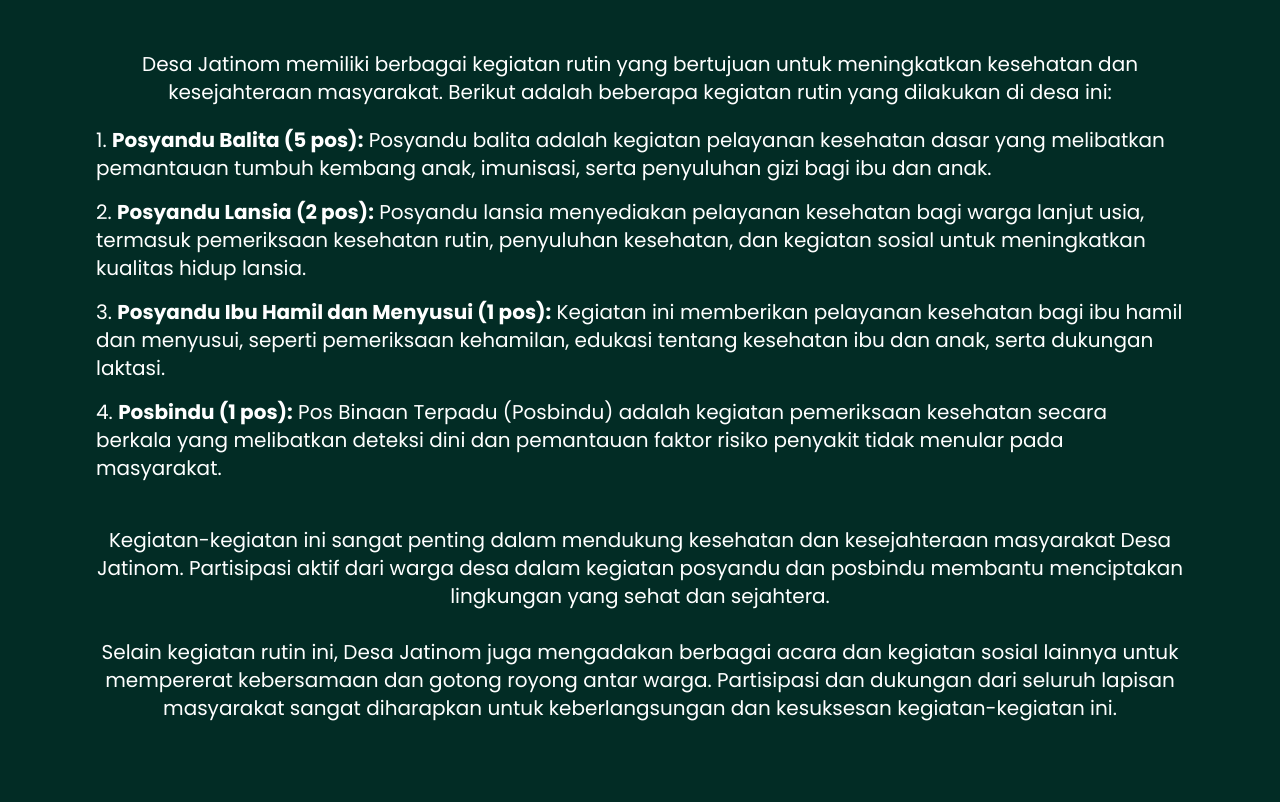
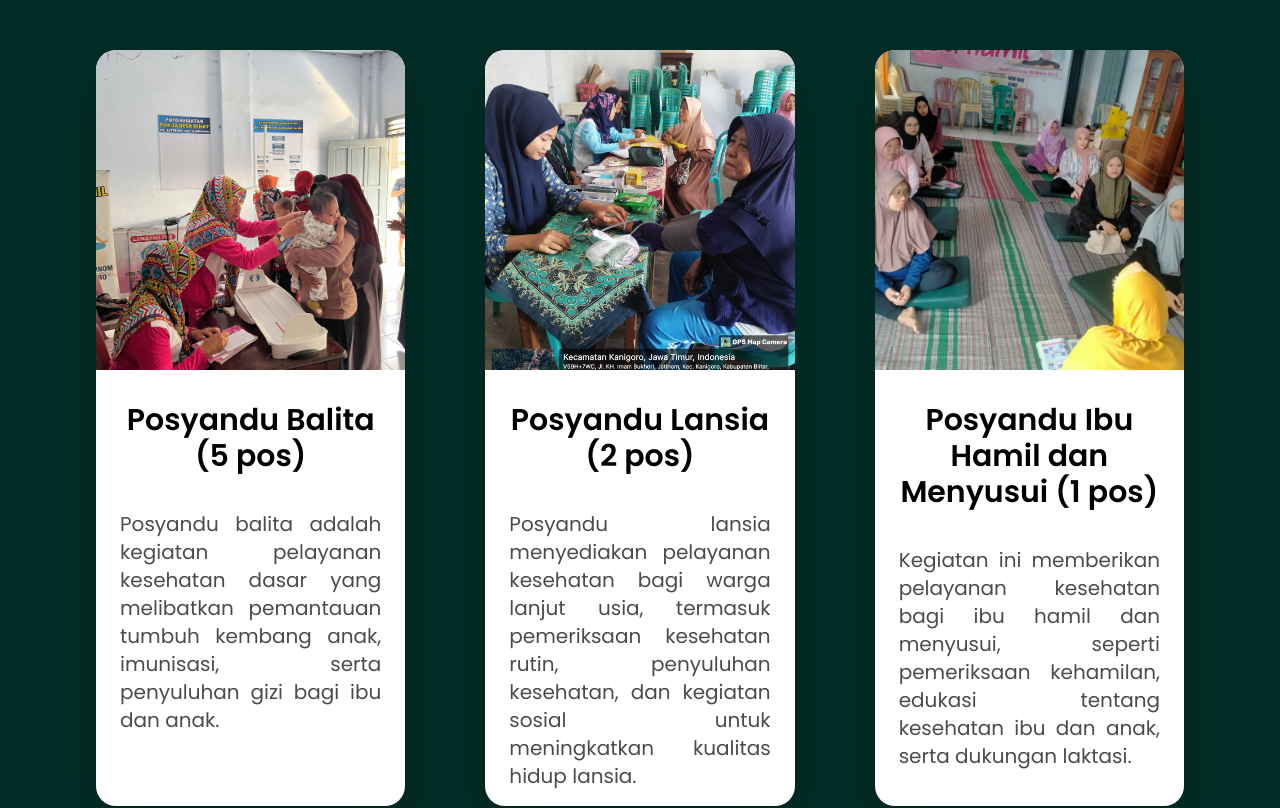
Before and after one commit to kenziehh/jatinom-village, a React (Vite) app: page /tentang in a window 1280 px wide. Shown: the part 6420-7228 px from the top of the page. Built offline with nearby package versions, Linux system fonts and the light colour scheme.

Commit message:
feat:add kegiatan card

```diff
--- /dev/null
+++ b/src/components/card/KegiatanCard.jsx
@@ -0,0 +1,20 @@
+import React from "react";
+
+const KegiatanCard = ({ title, img, desc }) => {
+  return (
+    <div className=" rounded-[20px] shadow-2xl cursor-pointer flex flex-col gap-4 md:gap-8 items-stretch bg-white text-black ">
+      <img src={img} alt={title} className="rounded-t-[20px] h-56 sm:h-80 object-cover" />
+
+      <div className="flex flex-col gap-1 px-6 pb-4">
+        <h3 className="font-semibold text-2xl md:text-3xl text-center">
+          {title}
+        </h3>
+        <p className="opacity-70 text-lg md:text-xl text-center md:text-justify mt-4 md:mt-8">
+          {desc ?? ""}
+        </p>
+      </div>
+    </div>
+  );
+};
+
+export default KegiatanCard;
--- a/src/pages/Tentang/Kegiatan.jsx
+++ b/src/pages/Tentang/Kegiatan.jsx
@@ -1,4 +1,5 @@
 import React from "react";
+import KegiatanCard from "../../components/card/KegiatanCard";
 
 const Kegiatan = () => {
   return (
@@ -7,12 +8,44 @@ const Kegiatan = () => {
         KEGIATAN
       </div>
       <div className="flex flex-col justify-center items-center gap-7 md:gap-5 mt-4 md:mt-8">
-        <div className="text-base md:text-lg lg:text-xl text-center">
+        {/* <div className="text-base md:text-lg lg:text-xl text-center mb-6">
           Desa Jatinom memiliki berbagai kegiatan rutin yang bertujuan untuk
           meningkatkan kesehatan dan kesejahteraan masyarakat. Berikut adalah
           beberapa kegiatan rutin yang dilakukan di desa ini:
+        </div> */}
+        <div className="grid grid-cols-1 md:grid-cols-2 xl:grid-cols-3 gap-x-20 gap-y-10">
+          <KegiatanCard
+            img={"/assets/images/kegiatan/posyandubalita.jpg"}
+            desc={`Posyandu balita adalah
+            kegiatan pelayanan kesehatan dasar yang melibatkan pemantauan tumbuh
+            kembang anak, imunisasi, serta penyuluhan gizi bagi ibu dan anak.`}
+            title={"Posyandu Balita (5 pos)"}
+          />
+          <KegiatanCard
+            img={"/assets/images/kegiatan/posyandulansia.jpg"}
+            desc={`Posyandu lansia
+            menyediakan pelayanan kesehatan bagi warga lanjut usia, termasuk
+            pemeriksaan kesehatan rutin, penyuluhan kesehatan, dan kegiatan
+            sosial untuk meningkatkan kualitas hidup lansia.`}
+            title={"Posyandu Lansia (2 pos)"}
+          />
+          <KegiatanCard
+            img={"/assets/images/kegiatan/posyanduhamil.jpg"}
+            desc={`Kegiatan
+            ini memberikan pelayanan kesehatan bagi ibu hamil dan menyusui,
+            seperti pemeriksaan kehamilan, edukasi tentang kesehatan ibu dan
+            anak, serta dukungan laktasi.`}
+            title={"Posyandu Ibu Hamil dan Menyusui (1 pos)"}
+          />
+          {/* <KegiatanCard
+            img={"/assets/images/kegiatan/posyandubalita.jpg"}
+            desc={`Posyandu balita adalah
+            kegiatan pelayanan kesehatan dasar yang melibatkan pemantauan tumbuh
+            kembang anak, imunisasi, serta penyuluhan gizi bagi ibu dan anak.`}
+            title={"Posyandu Balita (5 pos)"}
+          /> */}
         </div>
-        <ol className="list-decimal list-inside text-left text-base md:text-lg lg:text-xl">
+        {/* <ol className="list-decimal list-inside text-left text-base md:text-lg lg:text-xl">
           <li className="mb-4">
             <strong>Posyandu Balita (5 pos):</strong> Posyandu balita adalah
             kegiatan pelayanan kesehatan dasar yang melibatkan pemantauan tumbuh
@@ -36,15 +69,22 @@ const Kegiatan = () => {
             deteksi dini dan pemantauan faktor risiko penyakit tidak menular
             pada masyarakat.
           </li>
-        </ol>
+        </ol> */}
       </div>
       <div className="flex flex-col justify-center items-center gap-4 md:gap-7 text-center">
-        <div className="text-base md:text-lg lg:text-xl">
-          Kegiatan-kegiatan ini sangat penting dalam mendukung kesehatan dan kesejahteraan masyarakat Desa Jatinom. Partisipasi aktif dari warga desa dalam kegiatan posyandu dan posbindu membantu menciptakan lingkungan yang sehat dan sejahtera.
+        {/* <div className="text-base md:text-lg lg:text-xl">
+          Kegiatan-kegiatan ini sangat penting dalam mendukung kesehatan dan
+          kesejahteraan masyarakat Desa Jatinom. Partisipasi aktif dari warga
+          desa dalam kegiatan posyandu dan posbindu membantu menciptakan
+          lingkungan yang sehat dan sejahtera.
         </div>
         <div className="text-base md:text-lg lg:text-xl">
-          Selain kegiatan rutin ini, Desa Jatinom juga mengadakan berbagai acara dan kegiatan sosial lainnya untuk mempererat kebersamaan dan gotong royong antar warga. Partisipasi dan dukungan dari seluruh lapisan masyarakat sangat diharapkan untuk keberlangsungan dan kesuksesan kegiatan-kegiatan ini.
-        </div>
+          Selain kegiatan rutin ini, Desa Jatinom juga mengadakan berbagai acara
+          dan kegiatan sosial lainnya untuk mempererat kebersamaan dan gotong
+          royong antar warga. Partisipasi dan dukungan dari seluruh lapisan
+          masyarakat sangat diharapkan untuk keberlangsungan dan kesuksesan
+          kegiatan-kegiatan ini.
+        </div> */}
       </div>
     </div>
   );
```
